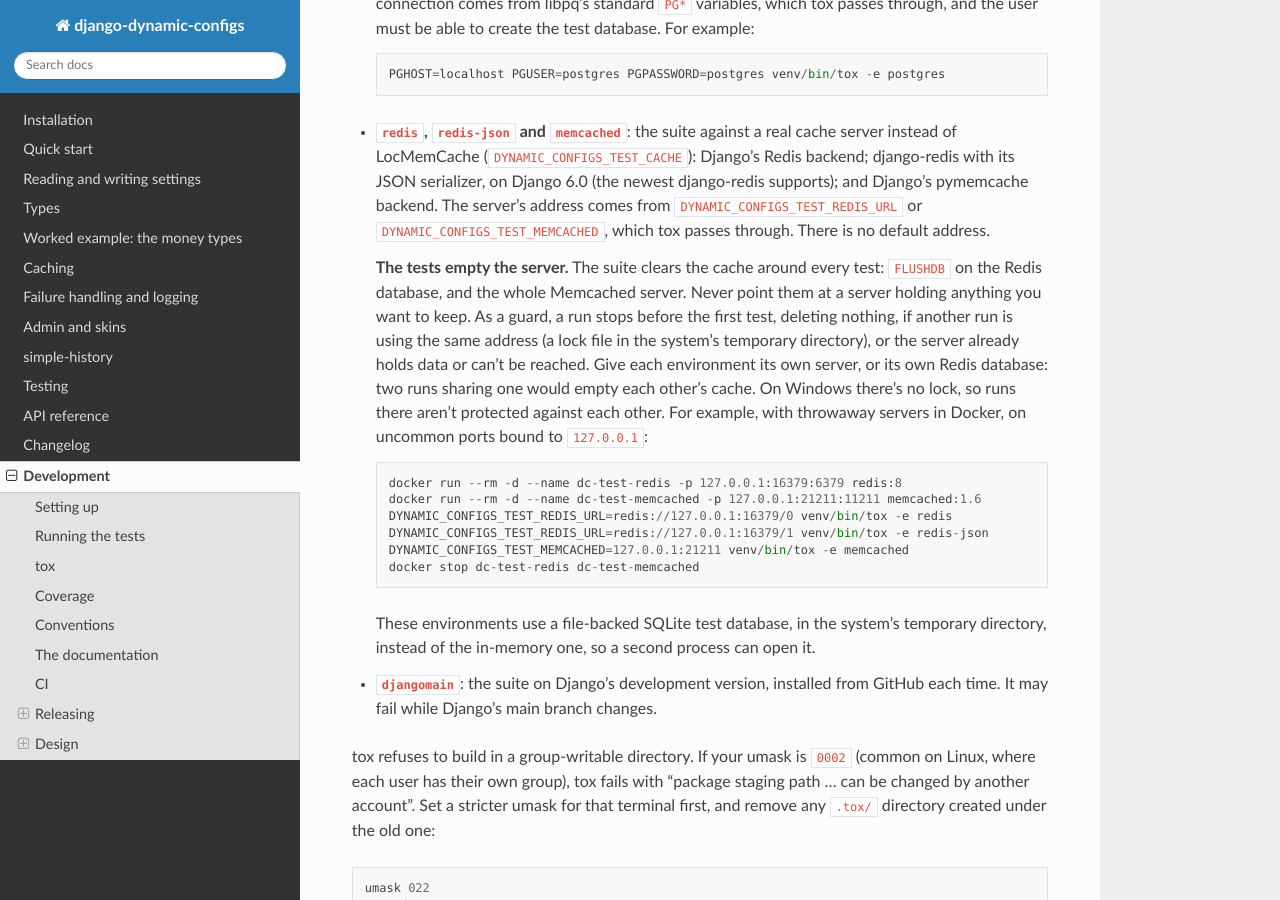
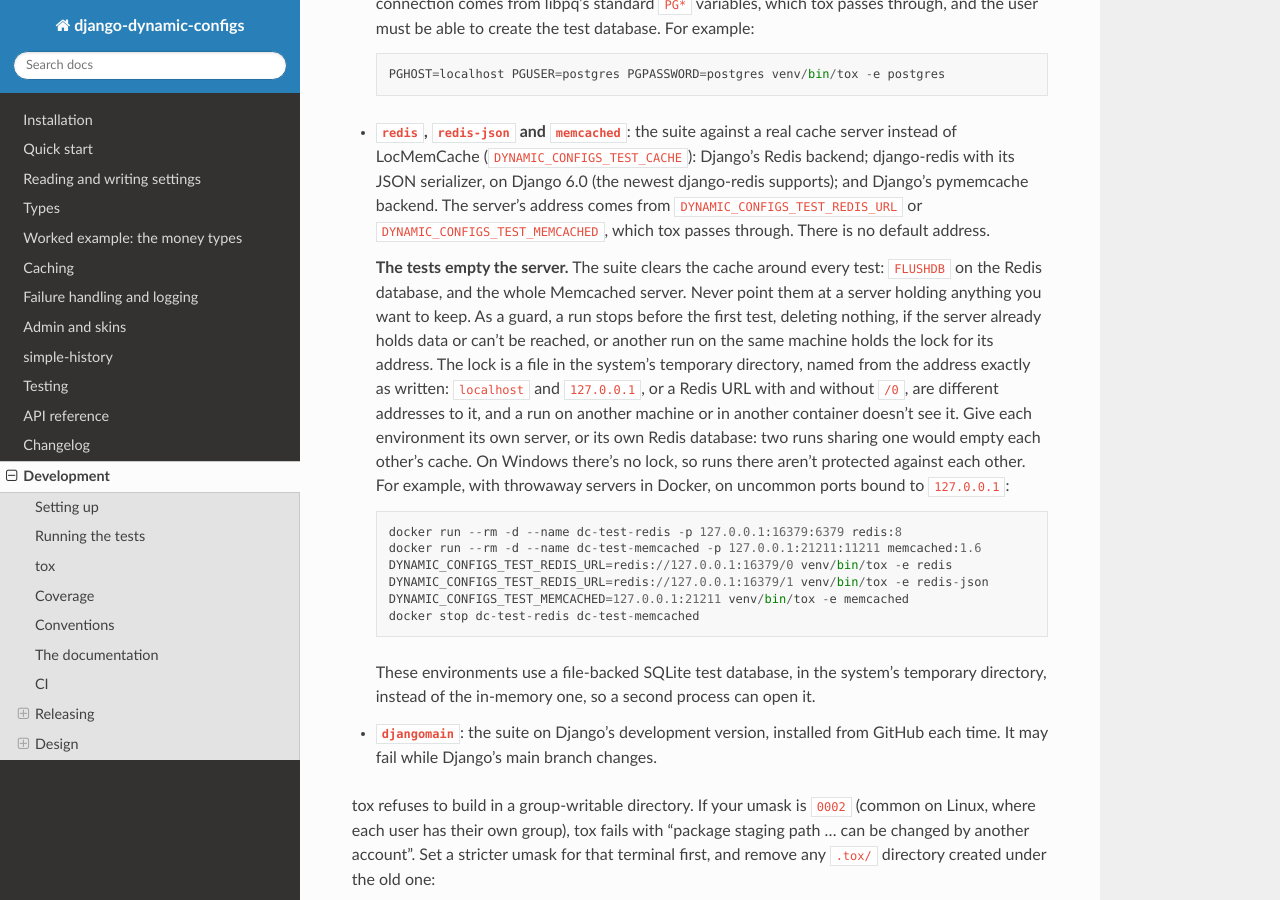
Before and after one commit to Tecktron/django-dynamic-configs, a Sphinx documentation site: the page built from docs/development.md, in a window 1280 px wide and 900 px high, scrolled down 2539 px. Built offline with Sphinx 7.4.7 and the Read the Docs theme 3.1.0, drawn with Linux system fonts in a browser that asks for light colours.

Commit message:
Say exactly what the server lock covers
The lock is named from the address string as written, so the same server reached by another spelling has another
lock, and it lives in this machine's temporary directory, so runs on other machines or in other containers don't
see it.

````diff
--- a/docs/development.md
+++ b/docs/development.md
@@ -121,11 +121,13 @@ Five more run only when named, and always in CI:
 
   **The tests empty the server.** The suite clears the cache around every test: `FLUSHDB` on the Redis database, and
   the whole Memcached server. Never point them at a server holding anything you want to keep. As a guard, a run stops
-  before the first test, deleting nothing, if another run is using the same address (a lock file in the system's
-  temporary directory), or the server already holds data or can't be reached. Give each environment its own server, or
-  its own Redis database: two runs sharing one would empty each other's cache. On Windows there's no lock, so runs
-  there aren't protected against each other. For example, with throwaway servers in Docker, on uncommon ports bound to
-  `127.0.0.1`:
+  before the first test, deleting nothing, if the server already holds data or can't be reached, or another run on the
+  same machine holds the lock for its address. The lock is a file in the system's temporary directory, named from the
+  address exactly as written: `localhost` and `127.0.0.1`, or a Redis URL with and without `/0`, are different
+  addresses to it, and a run on another machine or in another container doesn't see it. Give each environment its own
+  server, or its own Redis database: two runs sharing one would empty each other's cache. On Windows there's no lock,
+  so runs there aren't protected against each other. For example, with throwaway servers in Docker, on uncommon ports
+  bound to `127.0.0.1`:
 
   ```
   docker run --rm -d --name dc-test-redis -p 127.0.0.1:16379:6379 redis:8
````
